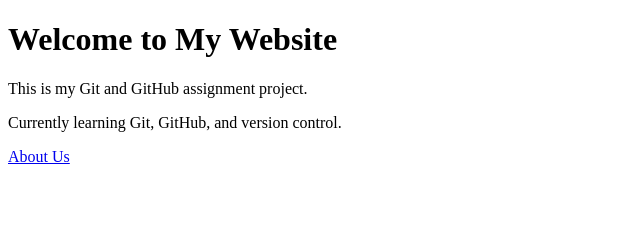
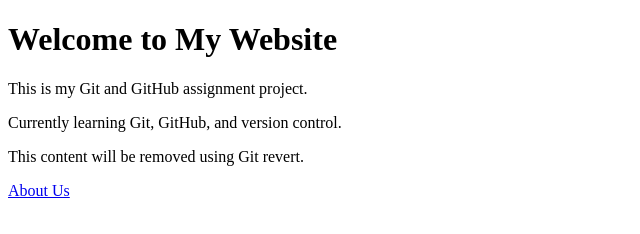
Before and after one commit to Navatej55/sdp-staff-graded-assignment-2, a plain HTML site: page index.html in a window 1280 px wide. Shown: the whole page, without its empty margins (0-640 px from the left). Drawn offline with Linux system fonts and the light colour scheme.

Commit message:
Temporary changes to be undone

```diff
--- a/index.html
+++ b/index.html
@@ -9,6 +9,7 @@
     <h1>Welcome to My Website</h1>
     <p>This is my Git and GitHub assignment project.</p>
     <p>Currently learning Git, GitHub, and version control.</p>
+    <p>This content will be removed using Git revert.</p>
     <a href="about.html">About Us</a>
 </body>
 </html>
```
